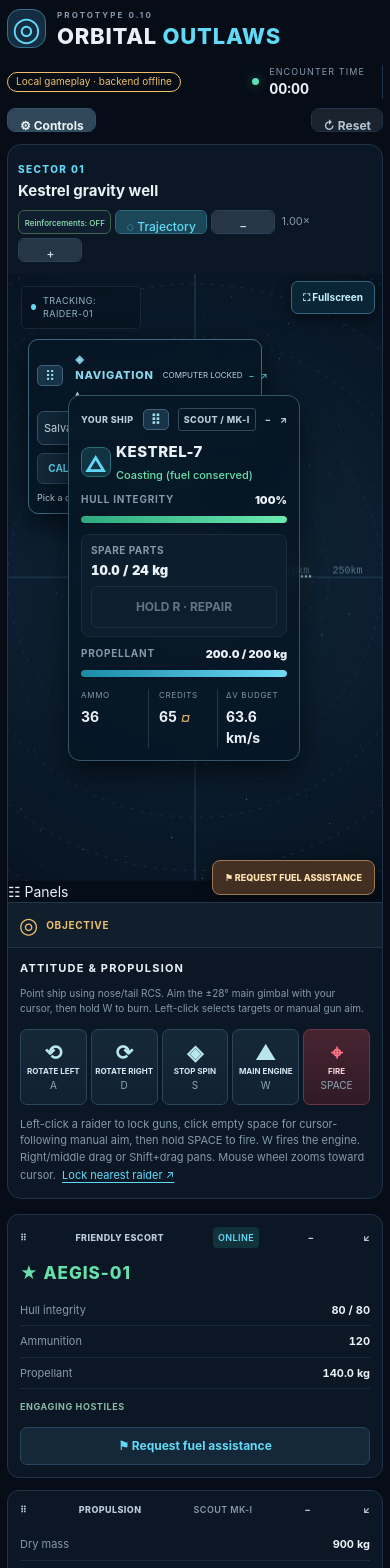
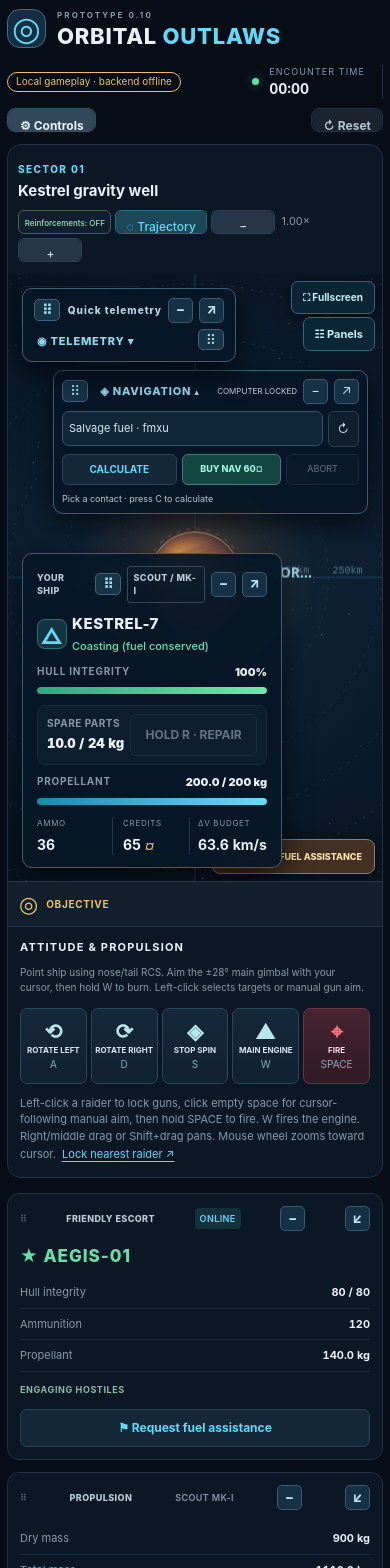
Before and after one commit to MaxKuftinec/orbital-outlaws, a Vue app in the folder frontend/: page / in a window 390 px wide. Shown: the top 1568 px of the page. Built offline with nearby package versions, Linux system fonts and the light colour scheme; no server answers.

Commit message:
Style all panels in canvas/sidebar with draggable positions, minimization and persistent docking

```diff
--- a/frontend/public/legacy/workspace.js
+++ b/frontend/public/legacy/workspace.js
@@ -51,7 +51,11 @@
       // Sidebar panels acquire an initial cascade; positions are then preserved.
       if(!layout[panel.id]||layout[panel.id].x===undefined){
         const index=panels.findIndex(p=>p.id===panel.id);
-        moveTo(panel,20+index*20,65+index*28,true);
+        const x=panel.id==='nav-command'?limits(panel).x-14:
+          panel.id==='telemetry-console'||panel.id==='ship-panel'?14:20+index*20;
+        const y=panel.id==='nav-command'?96:panel.id==='telemetry-console'?14:
+          panel.id==='ship-panel'?limits(panel).y-14:65+index*28;
+        moveTo(panel,x,y,true);
       }else restorePosition(panel);
     }else{
       sidebar.appendChild(panel);
@@ -80,7 +84,7 @@
     const panel=document.getElementById(definition.id);
     if(!panel)continue;
     const header=panel.querySelector('.panel-heading,.nav-command-head')||
-      (()=>{const row=document.createElement('div');row.className='hud-heading';
+      (()=>{const row=document.createElement('div');row.className='hud-heading';row.textContent=definition.title;
         panel.insertBefore(row,panel.firstChild);return row;})();
     panel.classList.add('hud-panel');
     panel.dataset.panelTitle=definition.title;
--- a/frontend/src/cockpit.css
+++ b/frontend/src/cockpit.css
@@ -36,3 +36,75 @@
   #canvas-workspace .nav-command{right:7px}
   #canvas-workspace .fullscreen-btn{top:7px;right:7px;font-size:10px}
 }
+
+
+/* v0.11 universal cockpit docking controls. Every panel supports both destinations. */
+#canvas-workspace .hud-in-canvas{
+  position:absolute!important;z-index:22;max-height:calc(100% - 20px);
+  min-width:190px;max-width:calc(100% - 16px);overflow:auto;
+  background:#071726f3;border:1px solid #3b6076;border-radius:10px;
+  box-shadow:0 10px 30px #000a;backdrop-filter:blur(8px);
+}
+#canvas-workspace .hud-in-canvas.panel{
+  width:min(305px,calc(100% - 22px));padding:12px 14px;
+}
+#canvas-workspace .hud-in-canvas.nav-command{width:min(315px,calc(100% - 22px))}
+#canvas-workspace .hud-in-canvas.telemetry-console{width:214px}
+#canvas-workspace .hud-in-canvas.ship-panel{width:min(294px,calc(100% - 22px))}
+#canvas-workspace .hud-in-canvas.hud-minimized{
+  width:235px!important;max-height:none;padding:8px 10px;
+}
+#canvas-workspace .hud-minimized>:not(.panel-heading):not(.nav-command-head):not(.hud-heading){
+  display:none!important;
+}
+.sidebar .hud-panel{
+  position:relative!important;top:auto!important;left:auto!important;right:auto!important;
+  bottom:auto!important;width:100%!important;max-width:none!important;max-height:none!important;
+  transform:none!important;
+}
+.sidebar .nav-command,.sidebar .telemetry-console{
+  padding:14px!important;background:var(--surface)!important;
+  box-shadow:none!important;backdrop-filter:none!important;
+}
+.sidebar .hud-panel.hud-minimized{
+  min-height:42px;padding:10px 12px!important;
+}
+.hud-panel .panel-heading,.hud-panel .nav-command-head,.hud-panel .hud-heading{
+  display:flex;align-items:center;gap:6px;
+}
+.hud-panel .panel-heading>span:first-child{margin-right:auto}
+.hud-panel .nav-command-head .console-toggle{margin-right:auto}
+.hud-heading{font-size:10px;letter-spacing:1px;font-weight:800;color:#b9d5e3;margin-bottom:6px}
+.hud-panel .hud-tool{
+  flex:none;display:inline-grid;place-items:center;min-width:25px;height:25px;padding:0 4px;
+  border:1px solid #3d5970;border-radius:5px;background:#153146;color:#bde4ed;
+  cursor:pointer;font-size:13px;
+}
+.hud-panel .hud-tool:hover,.hud-panel .panel-drag-handle:hover{background:#244b64}
+.hud-panel .panel-drag-handle{flex:none}
+.hud-panel .hud-heading .panel-drag-handle{margin-right:auto}
+.hud-panel.hud-in-canvas .panel-drag-handle{cursor:grab}
+.hud-panel:not(.hud-in-canvas) .panel-drag-handle{opacity:.4;cursor:default}
+#canvas-workspace .hud-picker{
+  position:absolute;z-index:1000;right:12px;top:48px;border:1px solid #35677f;
+  border-radius:7px;background:#0a2738f2;color:#c8f2fa;
+  padding:8px 11px;font-size:11px;font-weight:700;
+}
+#canvas-workspace .hud-picker-menu{
+  position:absolute;z-index:1001;top:87px;right:12px;width:min(260px,calc(100% - 22px));
+  max-height:calc(100% - 100px);overflow:auto;
+  border:1px solid #40657b;border-radius:9px;background:#081f30f8;
+  padding:7px;box-shadow:0 16px 35px #000c;
+}
+#canvas-workspace .hud-picker-menu[hidden]{display:none}
+#canvas-workspace .hud-picker-entry{
+  display:block;width:100%;text-align:left;background:transparent;color:#b7ddec;
+  border:0;border-radius:5px;padding:8px 10px;font-size:12px;
+}
+#canvas-workspace .hud-picker-entry:hover{background:#23455b}
+#canvas-workspace .hud-panel.dragging-panel{box-shadow:0 18px 45px #000e!important}
+@media(max-width:550px){
+  #canvas-workspace .hud-picker{top:43px;right:7px}
+  #canvas-workspace .hud-picker-menu{top:80px;right:7px}
+  #canvas-workspace .hud-in-canvas.panel{width:min(260px,calc(100% - 18px))}
+}
```
